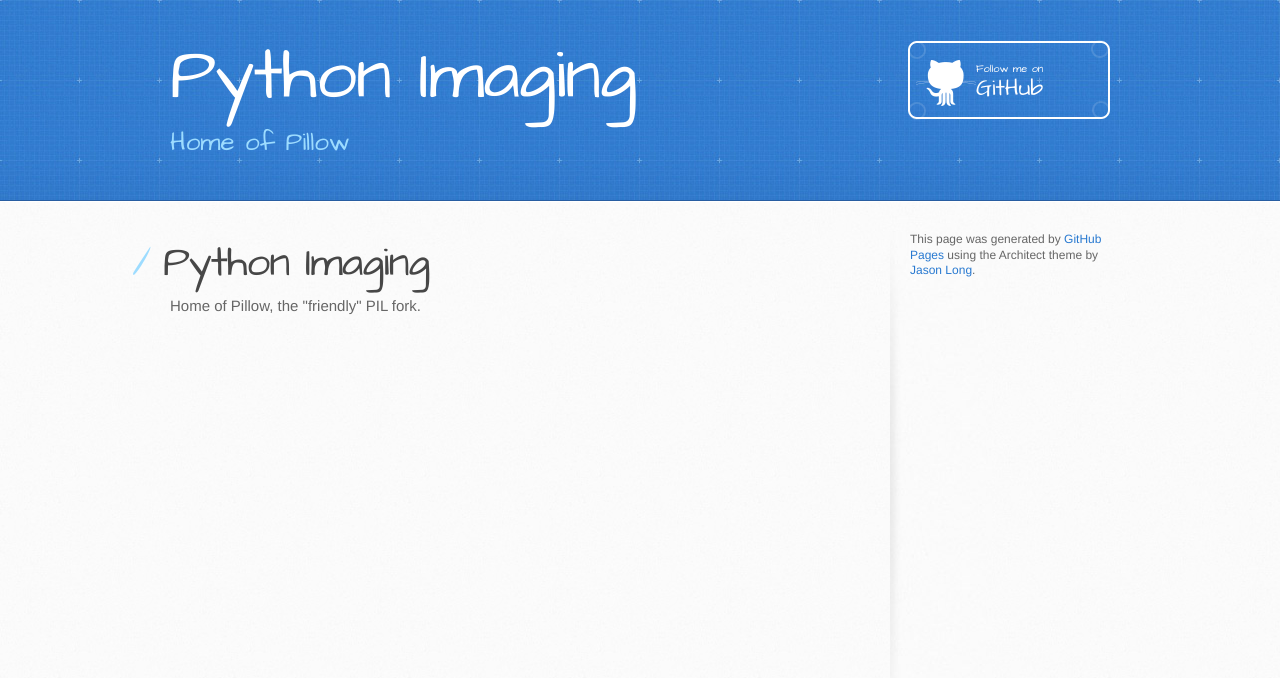
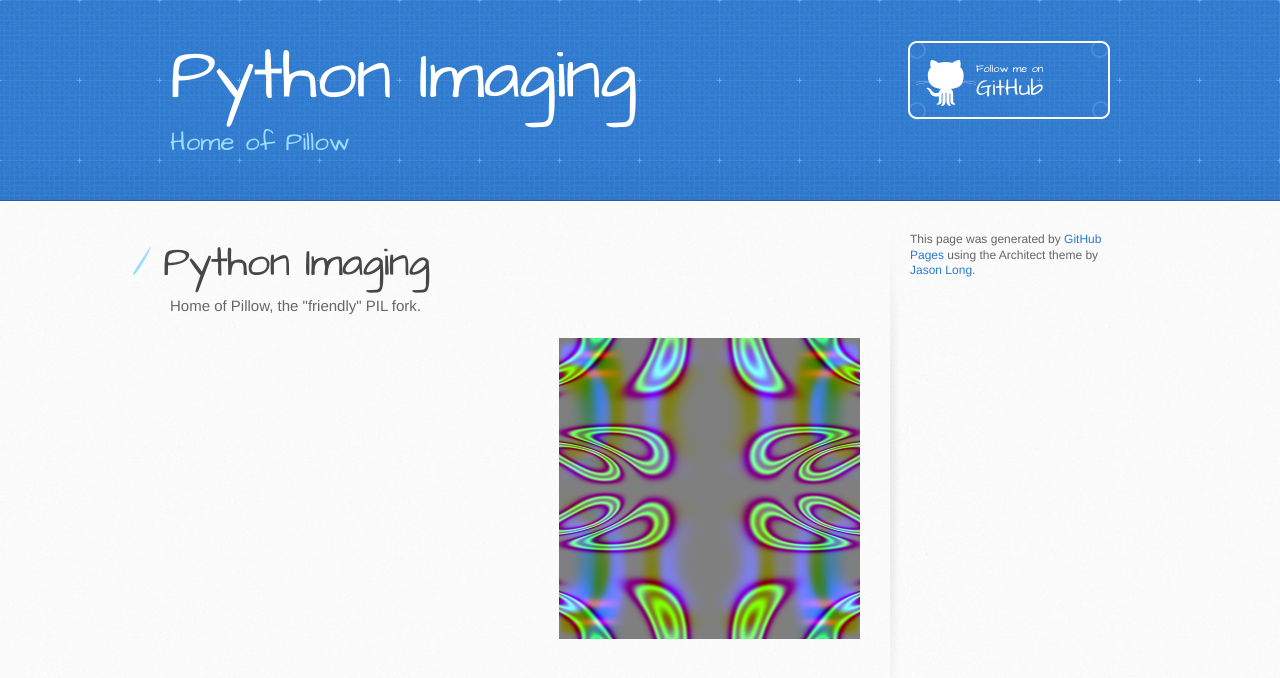
Before and after one commit to edwelker/python-imaging.github.com, a plain HTML site: page index.html in a window 1280 px wide. Drawn offline with Linux system fonts and the light colour scheme.

Commit message:
Add image

```diff
--- a/index.html
+++ b/index.html
@@ -30,7 +30,8 @@
         <section id="main-content">
           <h1>Python Imaging</h1>
 
-<p>Home of Pillow, the "friendly" PIL fork.</p>
+        <p>Home of Pillow, the "friendly" PIL fork.</p>
+        <img style="float: right" src="images/img48.png">
         </section>
 
         <aside id="sidebar">
```
Also changed, not shown: images/img48.png (added).
